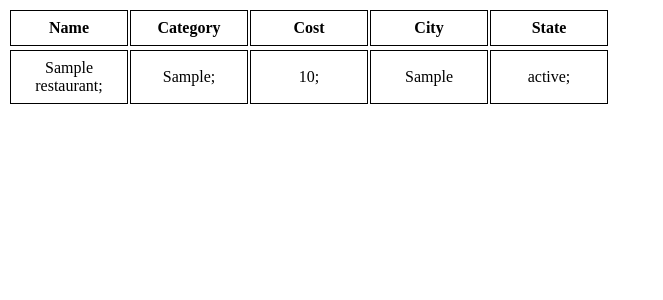
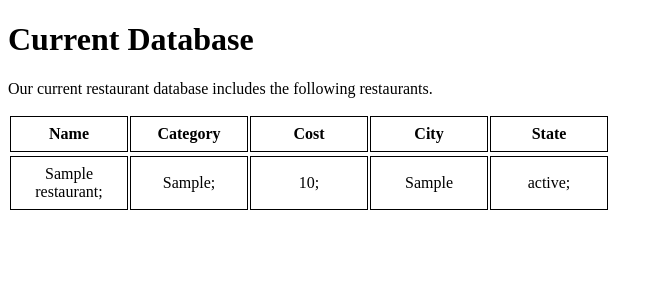
Before and after one commit to andmehta/DCSP_lab_3, a PHP site: page /restaurants.php in a window 1280 px wide. Shown: the top 300 px of the page, without its empty margins (0-663 px from the left). Run offline with PHP 8.4, Linux system fonts and the light colour scheme; tables that the repository leaves empty or names only in its code hold one stand-in row (values such as "Sample post"); lists and menus that the app fills with data are empty.

Commit message:
added header and description to webpage

```diff
--- a/restaurants.php
+++ b/restaurants.php
@@ -15,7 +15,9 @@
 </head>
 
 <body>
+<h1>Current Database</h1>
 
+<p>Our current restaurant database includes the following restaurants.</p>
 <?php
 
 require 'login.php';
```
